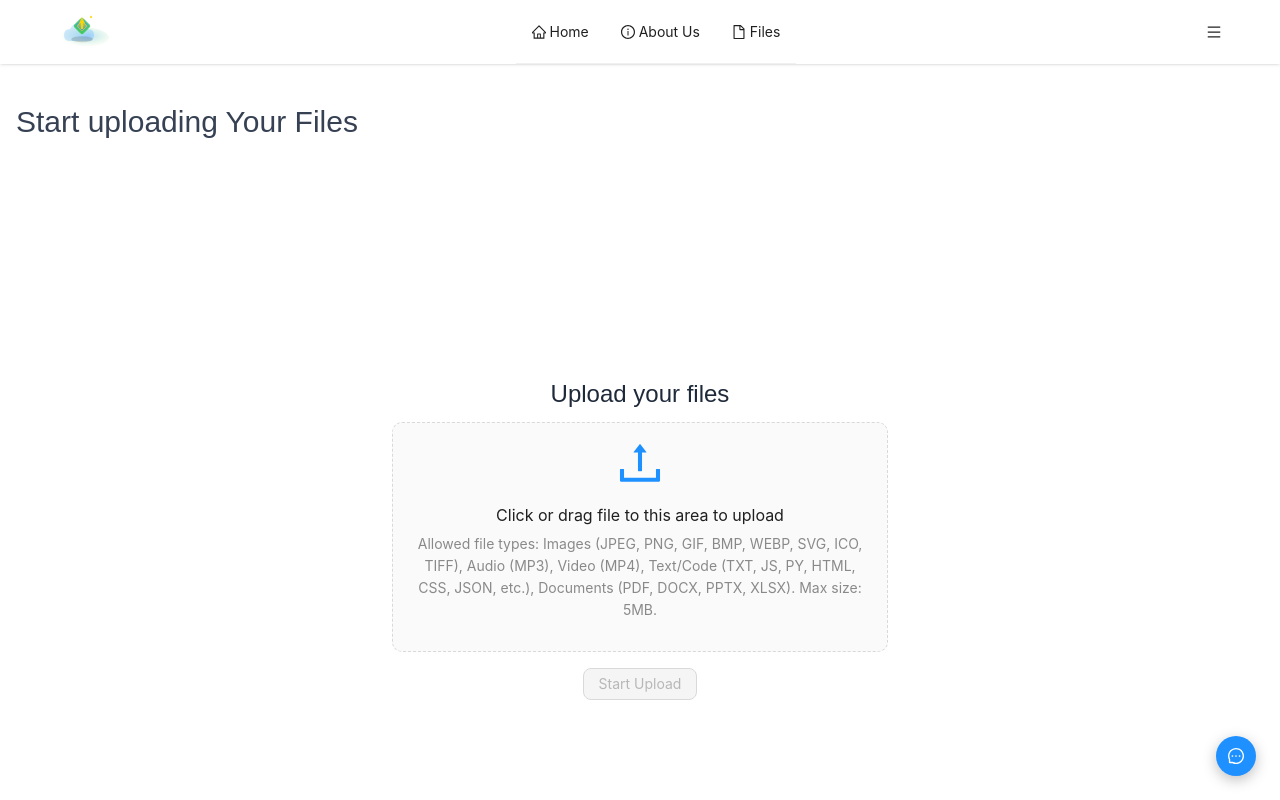
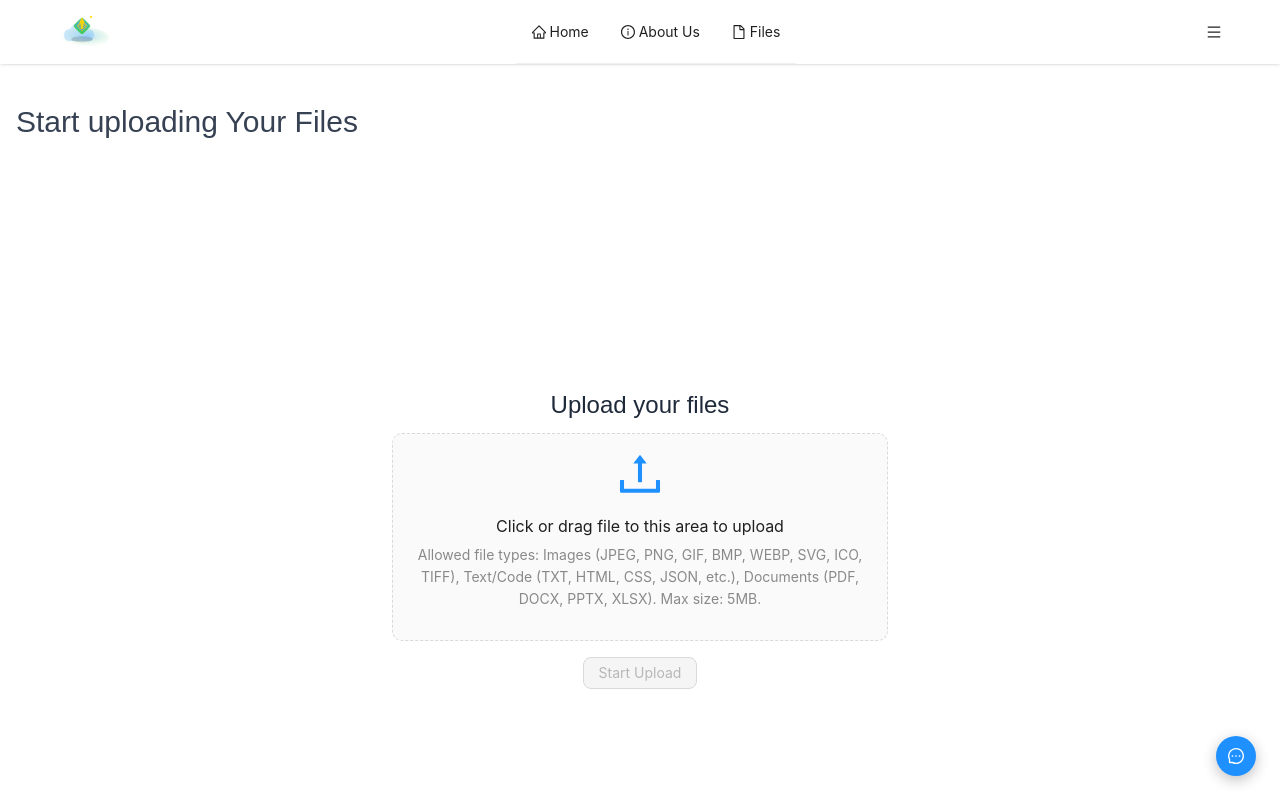
Before and after one commit to Ymffuture/Filebank, a React (Vite) app in the folder filebank-frontend/: page /dashboard in a window 1280 px wide. Shown: the top 800 px of the page. Built offline with nearby package versions, Linux system fonts and the light colour scheme.

Commit message:
Update FileUpload.jsx

```diff
--- a/filebank-frontend/src/components/FileUpload.jsx
+++ b/filebank-frontend/src/components/FileUpload.jsx
@@ -39,7 +39,7 @@ export default function FileUpload({ onUpload, currentUserFileCount = 0 }) {
         <>
           Upload complete 100%.{' '}
           <Link to="/files" className="text-green-600 font-semibold hover:text-green-800">
-            <Button type="dashed" icon={<LinkOutlined />}>
+            <Button type="link" icon={<LinkOutlined />}>
               View
             </Button>
           </Link>
@@ -87,19 +87,14 @@ export default function FileUpload({ onUpload, currentUserFileCount = 0 }) {
           <Upload.Dragger
       beforeUpload={(file) => {
         const allowedTypes = [
-          // Image types
           'image/jpeg', 'image/png', 'image/gif', 'image/bmp', 'image/webp',
           'image/svg+xml', 'image/x-icon', 'image/tiff',
-          // Audio types
-          'audio/mpeg', // mp3
-          // Video types
+          'audio/mpeg',
           'video/mp4',
-          // Text and code types
           'text/plain', 'text/html', 'text/css', 'application/javascript',
           'text/x-python', 'application/typescript', 'text/jsx', 'text/x-jsx',
           'application/json', 'application/xml', 'text/yaml', 'text/markdown',
           'text/x-log',
-          // Document types
           'application/pdf',
           'application/vnd.openxmlformats-officedocument.wordprocessingml.document', // docx
           'application/vnd.openxmlformats-officedocument.presentationml.presentation', // pptx
@@ -138,7 +133,7 @@ export default function FileUpload({ onUpload, currentUserFileCount = 0 }) {
       </p>
       <p className="ant-upload-text">Click or drag file to this area to upload</p>
       <p className="ant-upload-hint">
-        Allowed file types: Images (JPEG, PNG, GIF, BMP, WEBP, SVG, ICO, TIFF), Audio (MP3), Video (MP4), Text/Code (TXT, JS, PY, HTML, CSS, JSON, etc.), Documents (PDF, DOCX, PPTX, XLSX). Max size: 5MB.
+        Allowed file types: Images (JPEG, PNG, GIF, BMP, WEBP, SVG, ICO, TIFF), Text/Code (TXT, HTML, CSS, JSON, etc.), Documents (PDF, DOCX, PPTX, XLSX). Max size: 5MB.
       </p>
     </Upload.Dragger>
           <div className="mt-4 flex justify-center mb-8">
```
